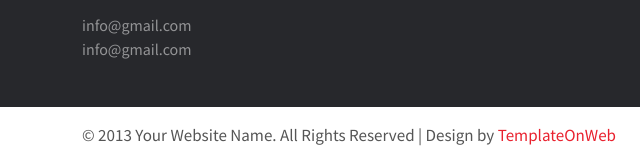
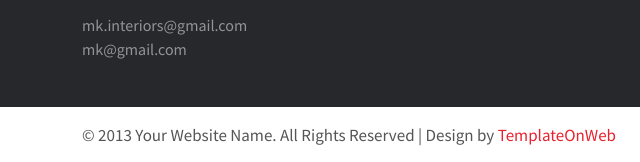
Before and after one commit to Kashif0955/Interior-designe-techwiz, a plain HTML site: page index.html in a window 1280 px wide. Shown: the part 5859-6021 px from the top of the page, 0-640 px from the left. Drawn offline with Linux system fonts and the light colour scheme; files whose address does not match are found by name.

Commit message:
kdfjdfhd

```diff
--- a/index.html
+++ b/index.html
@@ -812,8 +812,8 @@ Lorem, GW79 6XT</p>
 Mon - Friday: 9.00am to 6.00pm</p>
 <h5 class="text-white fs-6">EMAIL</h5>
 		<hr class="line">
-		<p class="text-white-50 fs-6">info@gmail.com<br>
-info@gmail.com</p>
+		<p class="text-white-50 fs-6">mk.interiors@gmail.com<br>
+mk@gmail.com</p>
 	  </div>
 	 </div>
 	 <div class="col-md-3">
```
